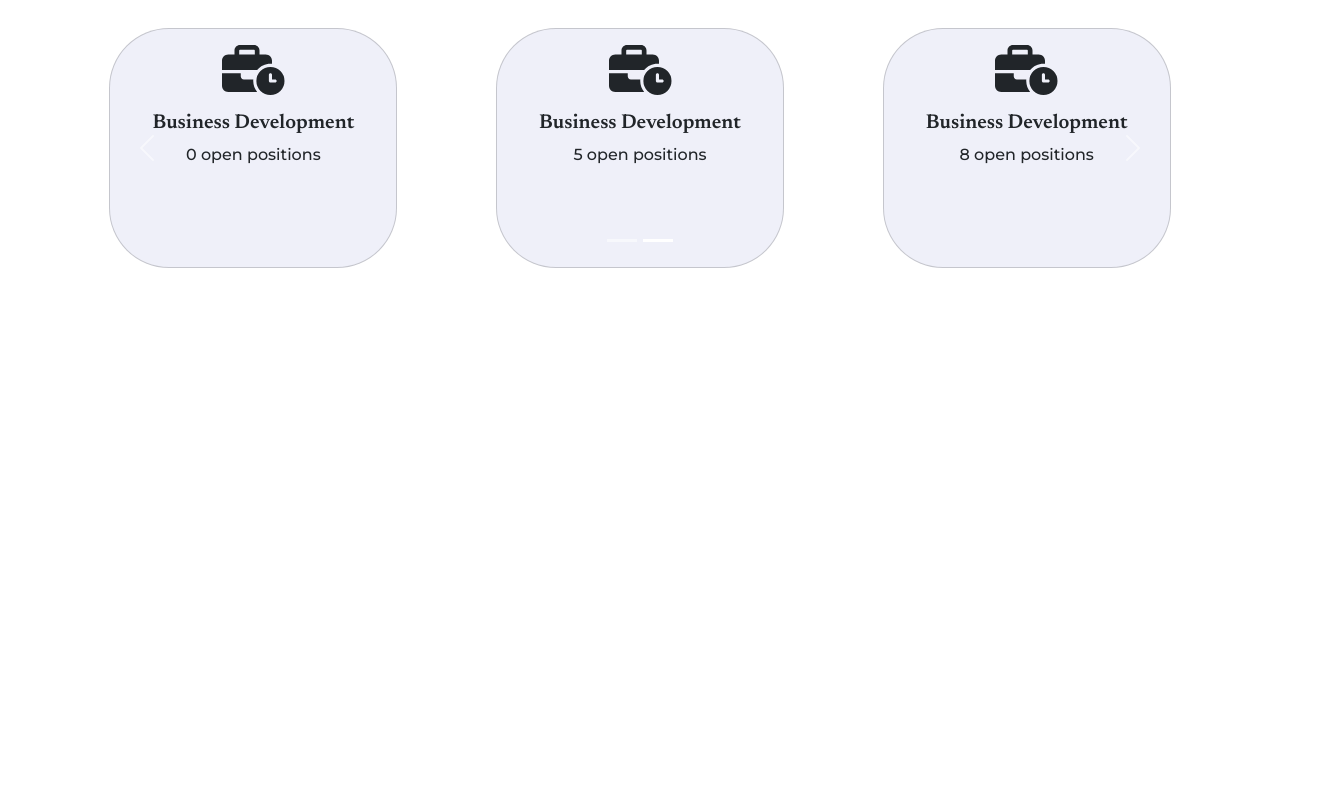
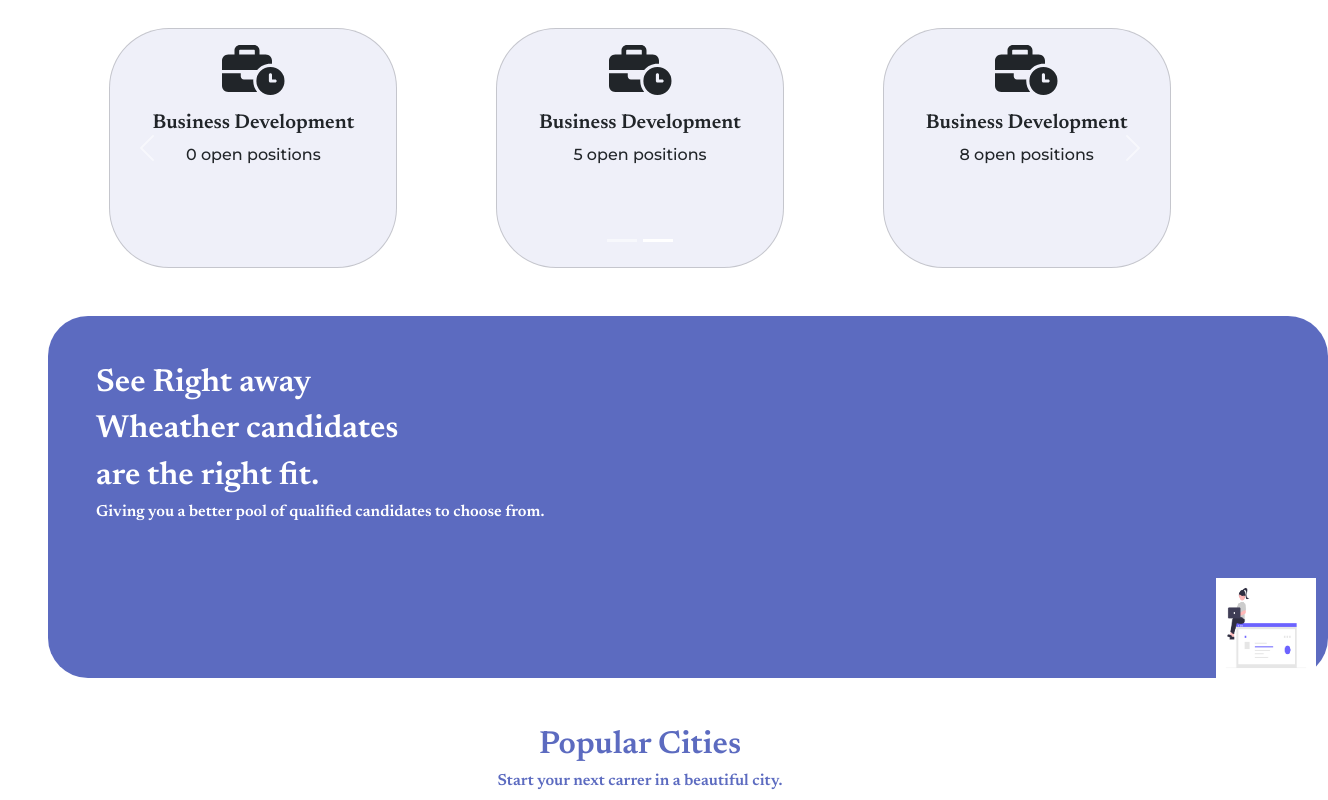
Before and after one commit to jaiminpatel11/career-compass, a React (Create React App) app: page / in a window 1280 px wide. Shown: the part 697-1497 px from the top of the page, 1328 px wide, since content can reach past the window. Before the commit the page ends 1013 px from the top, so only its background shows below. Built offline with nearby package versions, Linux system fonts and the light colour scheme.

Commit message:
Added basic structure of CandidateRightFitDialog and PopularCities components.

```diff
--- a/src/container/CandidateHomePage/CandidateHomePage.jsx
+++ b/src/container/CandidateHomePage/CandidateHomePage.jsx
@@ -2,6 +2,8 @@ import React, { useEffect, useState } from "react";
 import Navbar from "../../components/Common/Navbar";
 import TextAndImageSection from "./TextAndImageSection";
 import SearchByCategory from "./SearchByCategory";
+import CandidateRightFitDialog from "./CandidateRightFitDialog";
+import PopularCities from "./PopularCities"
 const CandidateHomePage = ({name}) => {
 
     const links = [
@@ -36,13 +38,20 @@ const CandidateHomePage = ({name}) => {
                 primaryFontColor={primaryFontColor}
                 primaryColor={primaryColor}
             />
-            <TextAndImageSection
-                primaryColor={primaryColor}
-                primaryFontColor={primaryFontColor}
-            />
+                <TextAndImageSection
+                    primaryColor={primaryColor}
+                    primaryFontColor={primaryFontColor}
+                />
             <SearchByCategory
                 SecondaryFontColor={secondaryFontColor}
                 CardColor={cardColor}
+            />
+            <CandidateRightFitDialog
+                 primaryFontColor={primaryFontColor}
+                 primaryColor={primaryColor}
+            />
+            <PopularCities
+                SecondaryFontColor={secondaryFontColor}
             />
         </div>
     );
--- a/src/container/CandidateHomePage/CandidateRightFitDialog.jsx
+++ b/src/container/CandidateHomePage/CandidateRightFitDialog.jsx
@@ -1,10 +1,33 @@
-// import React from "react";
-
-// const candidateRightFitDialog = ({}) => {
+import React from "react";
+import candidaterightfit from "../../assets/candidaterightfit.png"
 
 
+const CandidateRightFitDialog = ({ primaryColor, primaryFontColor }) => {
+
+    return (
+        <div className="container-fluid ms-5 me-5" style={{ background: primaryColor, borderRadius: "40px"}}>
+            <div className="row">
+                <div className="col-md-6 p-5">
+                    <h2 className="" style={{ color: primaryFontColor }}>See Right away</h2>
+                    <h2 className="" style={{ color: primaryFontColor }}>Wheather candidates</h2>
+                    <h2 className="" style={{ color: primaryFontColor }}>are the right fit.</h2>
+                    <h6 className="" style={{ color: primaryFontColor }}>
+                        Giving you a better pool of qualified candidates to choose from.
+                    </h6>
 
 
-// }
+                 {/* please make view more button here*/}
+                </div>
+                <div className="">
+                    <div className="hero-image">
+                        <div className="hero-image d-flex justify-content-end">
+                            <img src={candidaterightfit} alt="Hero" style={{ width: '100px', height: '100px' }} />
+                        </div>
+                    </div>
+                </div>
+            </div>
+        </div>
+    )
+}
 
-// export default
+export default CandidateRightFitDialog;
--- /dev/null
+++ b/src/container/CandidateHomePage/PopularCities.jsx
@@ -0,0 +1,22 @@
+import React from "react";
+
+
+const PopularCities = ({SecondaryFontColor}) => {
+    return(
+        <div className="container-fluid mt-5">
+            <div className="d-flex justify-content-center">
+                    <h2 className="" style={{color:SecondaryFontColor}}>Popular Cities</h2>
+            </div>
+            <div className="d-flex justify-content-center">
+            <h6 className="" style={{color:SecondaryFontColor}}>Start your next carrer in a beautiful city.</h6>
+            </div>
+
+            <div>
+
+            </div>
+
+        </div>
+    )
+}
+
+export default PopularCities;
```
Also changed, not shown: src/assets/candidaterightfit.png (added).
